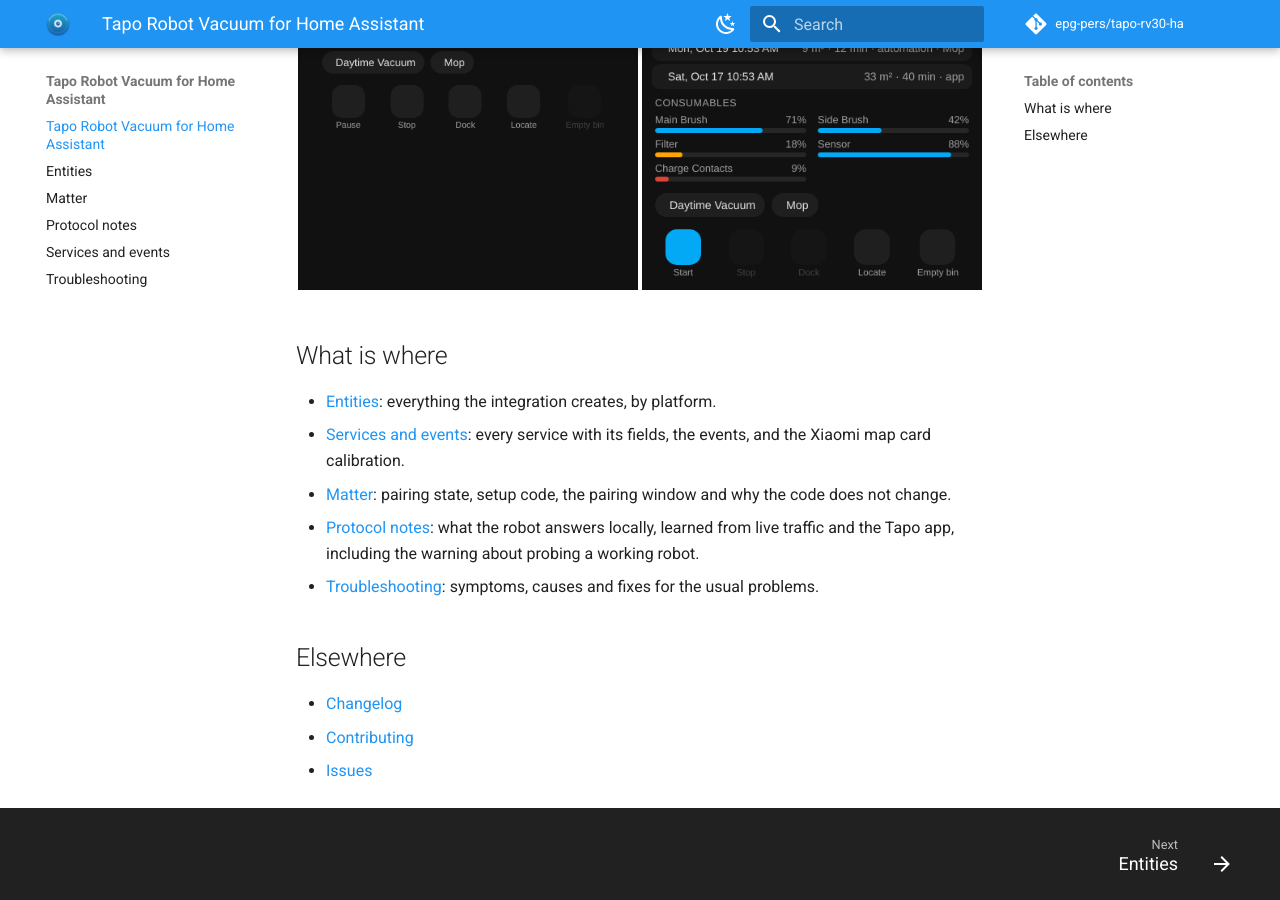
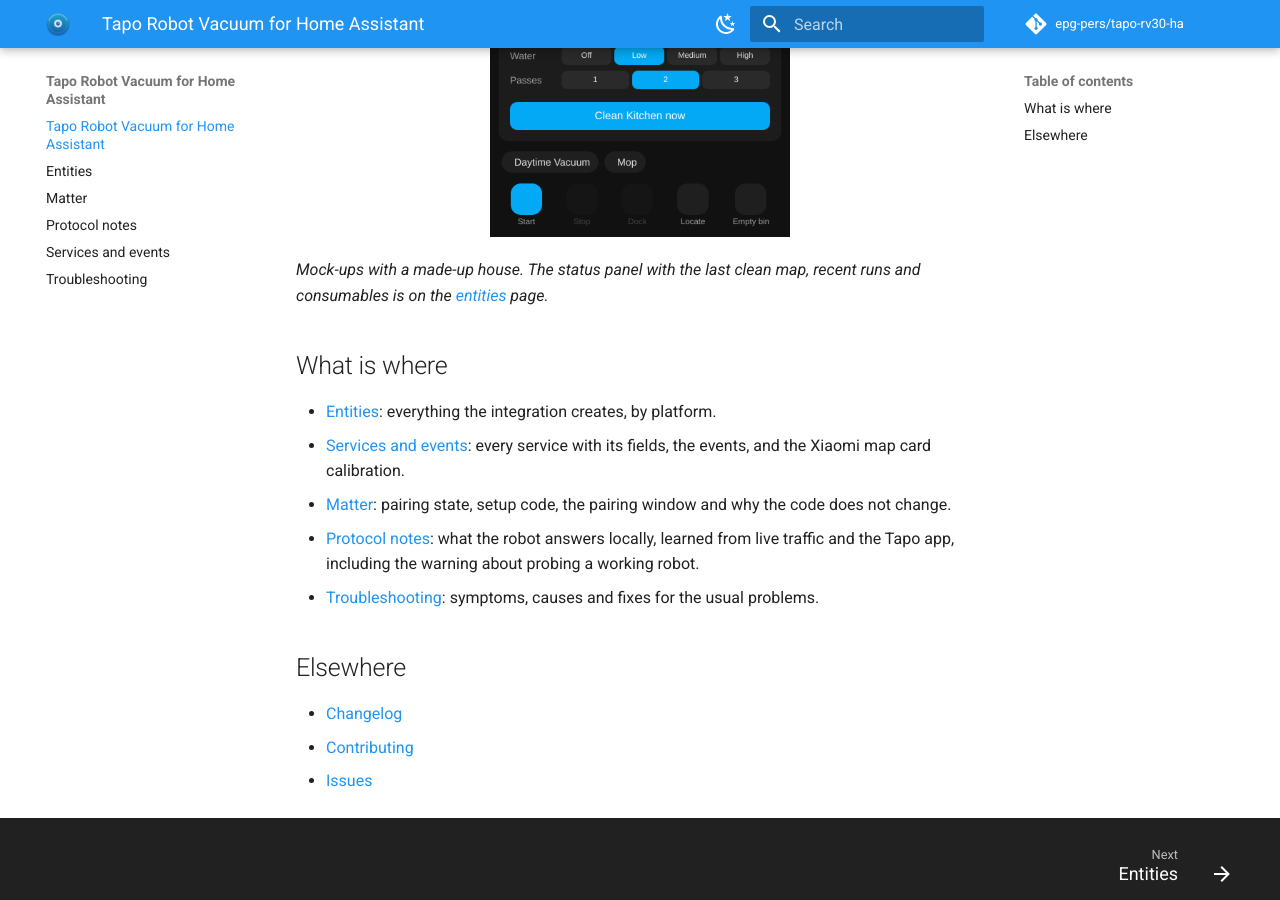
Before and after one commit to epg-pers/tapo-rv30-ha, an MkDocs documentation site: the page built from docs/index.md, in a window 1280 px wide and 900 px high, scrolled down 979 px. Built offline with MkDocs 1.6.1 and Material for MkDocs 9.7.7, drawn with Linux system fonts in a browser that asks for light colours; comment, search, counter and statistics services are not loaded.

Commit message:
Docs: landing page screenshots aligned, status panel shown on the entities page

```diff
--- a/docs/index.md
+++ b/docs/index.md
@@ -7,9 +7,13 @@
 [Project README](https://github.com/epg-pers/tapo-rv30-ha#readme){ .md-button }
 
 <p align="center">
-  <img src="card.png" width="340" alt="The bundled card, rooms mode">
-  <img src="card-status.png" width="340" alt="The card's status panel">
+  <img src="card.png" width="300" style="vertical-align: top; margin: 4px" alt="The bundled card, rooms mode">
+  <img src="card-zones.png" width="300" style="vertical-align: top; margin: 4px" alt="The bundled card, zone mode">
+  <img src="card-room.png" width="300" style="vertical-align: top; margin: 4px" alt="Room sheet with last cleaned">
 </p>
+
+*Mock-ups with a made-up house. The status panel with the last clean map, recent runs and
+consumables is on the [entities](entities.md) page.*
 
 ## What is where
 
```
Also changed, not shown: docs/entities.md (+4 -0 lines).
